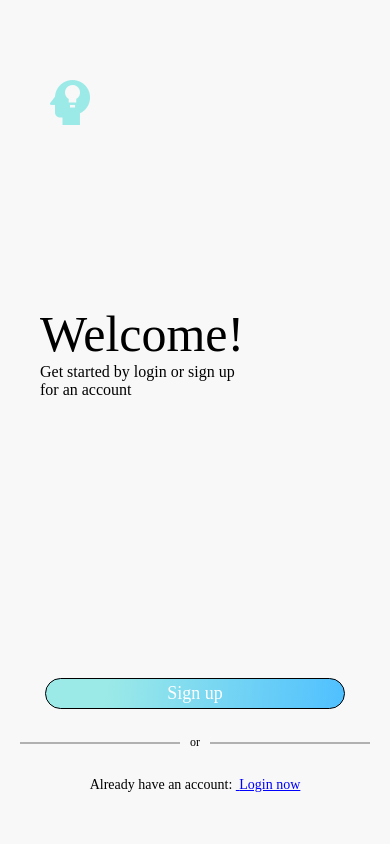
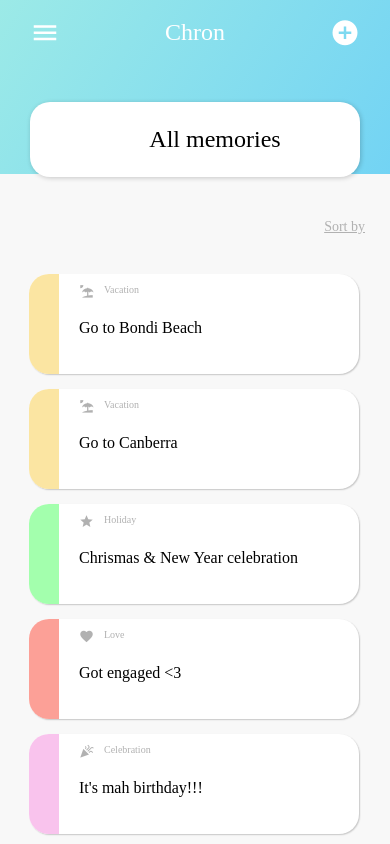
Before and after one commit to susupadilla99/Chron, a React Native app: screen / in a window 390 px wide. Built offline with nearby package versions, Linux system fonts and the light colour scheme; some icons are missing.

Commit message:
Installed gesture handler

```diff
--- a/App.js
+++ b/App.js
@@ -3,14 +3,15 @@ import React from 'react';
 import { NavigationContainer } from '@react-navigation/native';
 import AuthNavigator from './app/navigation/AuthNavigator';
 
-import ProfileScreen from './app/screens/ProfileScreen';
-import HomeScreen from './app/screens/HomeScreen';
-import TabNavigator from './app/navigation/TabNavigator';
+import MemoryScreen from './app/screens/MemoryScreen';
 
 export default function App() {
   return (
+    <MemoryScreen/>
+    /*
     <NavigationContainer>
       <AuthNavigator/>
     </NavigationContainer>
+    */
   );
 };
--- a/package.json
+++ b/package.json
@@ -27,7 +27,8 @@
     "react-native-svg": "12.1.1",
     "react-native-vector-icons": "^9.1.0",
     "react-native-web": "0.17.1",
-    "yup": "^0.32.11"
+    "yup": "^0.32.11",
+    "react-native-gesture-handler": "~2.1.0"
   },
   "devDependencies": {
     "@babel/core": "^7.12.9"
```
Also changed, not shown: 1 other file (tests, documents, lock files or other folders).
